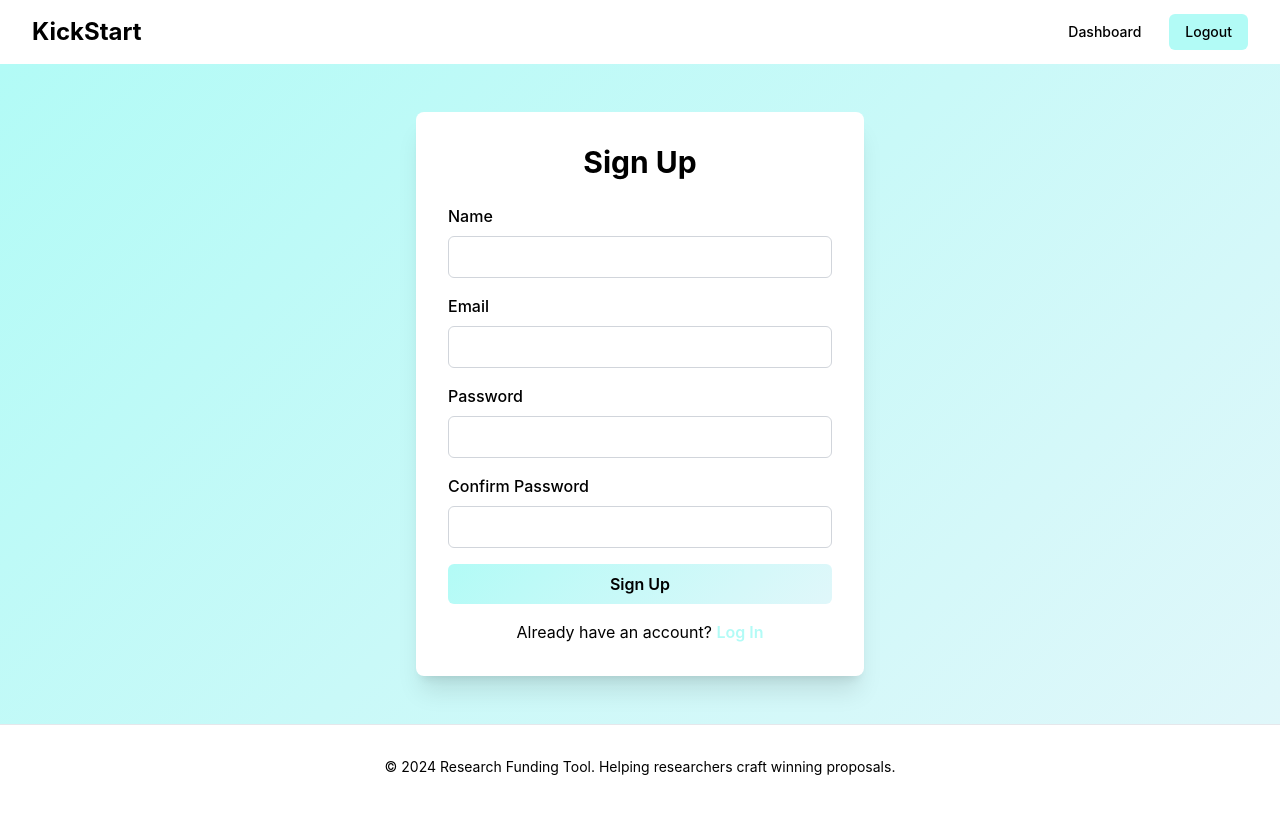
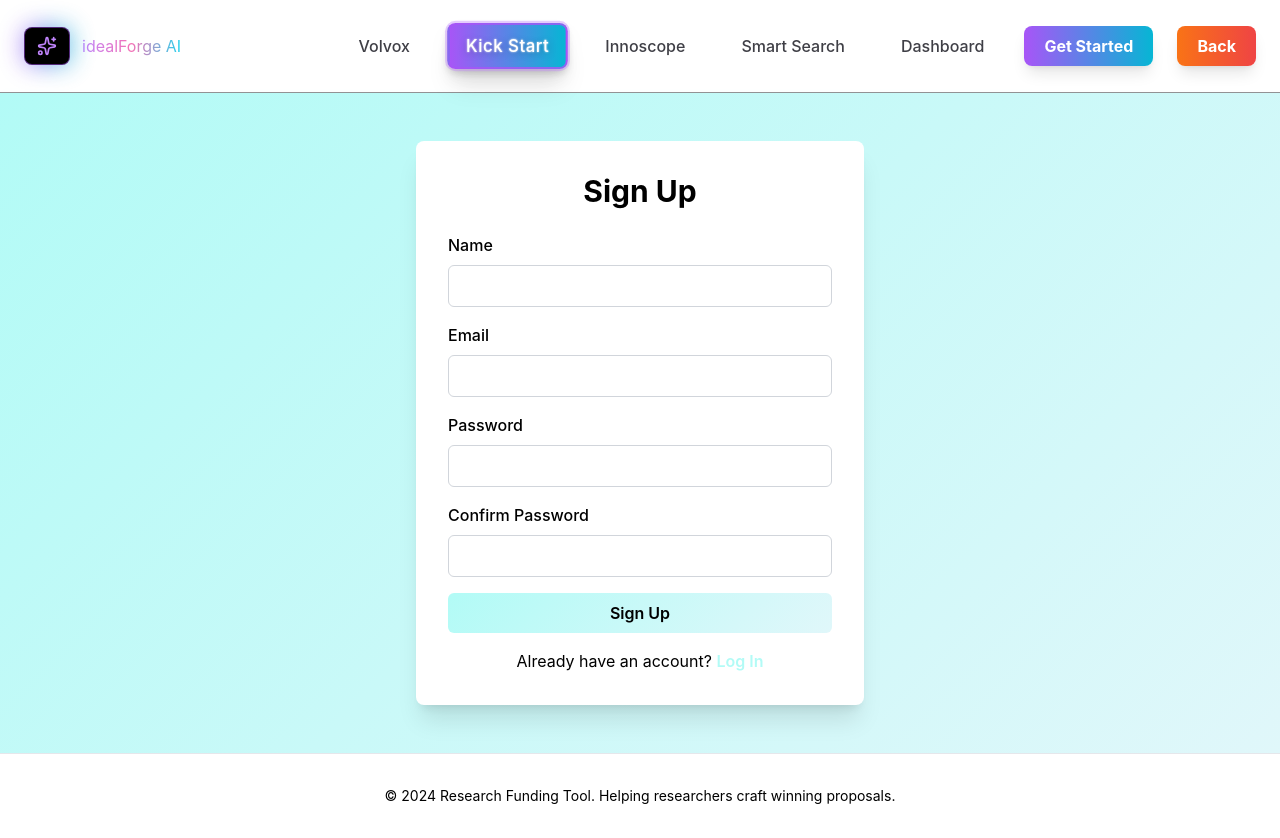
Before and after one commit to MuhamadTalha12/SoftwareProjectManagement, a React (Vite) app in the folder client/: page /signup in a window 1280 px wide. Before the commit the page ends 809 px from the top, so only its background shows below. Built offline with nearby package versions, Linux system fonts and the light colour scheme; no server answers.

Commit message:
add authtoken

```diff
--- a/client/package.json
+++ b/client/package.json
@@ -10,6 +10,7 @@
     "html2canvas": "^1.4.1",
     "html2pdf.js": "^0.12.1",
     "jspdf": "^2.5.1",
+    "lucide-react": "^0.562.0",
     "react": "^18.2.0",
     "react-dom": "^18.2.0",
     "react-markdown": "^10.1.0",
--- a/client/src/App.jsx
+++ b/client/src/App.jsx
@@ -1,12 +1,19 @@
-import { BrowserRouter as Router, Routes, Route, Navigate } from 'react-router-dom';
-import { AuthProvider, AuthContext } from './utils/context/AuthContext';
-import { useContext } from 'react';
-import Landing from './pages/Landing';
-import Login from './pages/Login';
-import Signup from './pages/Signup';
-import Dashboard from './pages/Dashboard';
-import ProposalBuilder from './pages/ProposalBuilder';
-import MyProposals from './pages/MyProposals';
+import {
+  BrowserRouter as Router,
+  Routes,
+  Route,
+  Navigate,
+  useNavigate,
+  useLocation,
+} from "react-router-dom";
+import { AuthProvider, AuthContext } from "./utils/context/AuthContext";
+import { useContext, useEffect } from "react";
+import Landing from "./pages/Landing";
+import Login from "./pages/Login";
+import Signup from "./pages/Signup";
+import Dashboard from "./pages/Dashboard";
+import ProposalBuilder from "./pages/ProposalBuilder";
+import MyProposals from "./pages/MyProposals";
 
 const PrivateRoute = ({ children }) => {
   const { user, loading } = useContext(AuthContext);
@@ -14,19 +21,74 @@ const PrivateRoute = ({ children }) => {
   return user ? children : <Navigate to="/login" />;
 };
 
+// New component to handle routes and URL param logic
+function AppRoutes() {
+  const navigate = useNavigate();
+  const location = useLocation();
+
+  useEffect(() => {
+    const searchParams = new URLSearchParams(location.search);
+    const token = searchParams.get("token");
+    const user_id = searchParams.get("user_id");
+    const user_name = searchParams.get("user_name");
+    const user_email = searchParams.get("user_email");
+    if (token && user_id && user_name && user_email) {
+      localStorage.setItem("token", token);
+      localStorage.setItem("user_id", user_id);
+      localStorage.setItem("user_name", user_name);
+      localStorage.setItem("user_email", user_email);
+      // Remove search params from URL
+      window.history.replaceState({}, document.title, location.pathname);
+      navigate("/dashboard", { replace: true });
+    }
+  }, [location, navigate]);
+
+  return (
+    <Routes>
+      <Route path="/" element={<Landing />} />
+      <Route path="/login" element={<Login />} />
+      <Route path="/signup" element={<Signup />} />
+      <Route
+        path="/dashboard"
+        element={
+          <PrivateRoute>
+            <Dashboard />
+          </PrivateRoute>
+        }
+      />
+      <Route
+        path="/dashboard/proposals"
+        element={
+          <PrivateRoute>
+            <MyProposals />
+          </PrivateRoute>
+        }
+      />
+      <Route
+        path="/dashboard/proposal-builder"
+        element={
+          <PrivateRoute>
+            <ProposalBuilder />
+          </PrivateRoute>
+        }
+      />
+      <Route
+        path="/dashboard/proposal-builder/:id"
+        element={
+          <PrivateRoute>
+            <ProposalBuilder />
+          </PrivateRoute>
+        }
+      />
+    </Routes>
+  );
+}
+
 function App() {
   return (
     <AuthProvider>
       <Router>
-        <Routes>
-          <Route path="/" element={<Landing />} />
-          <Route path="/login" element={<Login />} />
-          <Route path="/signup" element={<Signup />} />
-          <Route path="/dashboard" element={<PrivateRoute><Dashboard /></PrivateRoute>} />
-          <Route path="/dashboard/proposals" element={<PrivateRoute><MyProposals /></PrivateRoute>} />
-          <Route path="/dashboard/proposal-builder" element={<PrivateRoute><ProposalBuilder /></PrivateRoute>} />
-          <Route path="/dashboard/proposal-builder/:id" element={<PrivateRoute><ProposalBuilder /></PrivateRoute>} />
-        </Routes>
+        <AppRoutes />
       </Router>
     </AuthProvider>
   );
--- a/client/src/components/Navbar.jsx
+++ b/client/src/components/Navbar.jsx
@@ -1,60 +1,122 @@
-import { Link, useNavigate } from 'react-router-dom';
-import { motion } from 'framer-motion';
-import { useContext } from 'react';
-import { AuthContext } from '../utils/context/AuthContext'; // Fixed path
+import React from "react";
+import { Link, useNavigate } from "react-router-dom";
+import { useContext } from "react";
+import { AuthContext } from "../utils/context/AuthContext";
+import { Sparkles } from "lucide-react";
+
+const navLinks = [
+  { label: "Volvox", key: "volvox", selected: true },
+  { label: "Kick Start", key: "kickstart" },
+  { label: "Innoscope", key: "innoscope" },
+  { label: "Smart Search", key: "smart_search" },
+  { label: "Dashboard", key: "dashboard" },
+];
+
+function getAuthSessionData() {
+  let token = localStorage.getItem("token") || "";
+  let userName = localStorage.getItem("user_name") || "";
+  let userEmail = localStorage.getItem("user_email") || "";
+  let userId = localStorage.getItem("user_id") || "";
+  return { token, userName, userEmail, userId };
+}
 
 const Navbar = () => {
   const { user, logout } = useContext(AuthContext);
   const navigate = useNavigate();
 
+  const openUrl = (key) => {
+    let baseUrlEnv = "";
+    if (key === "dashboard") {
+      navigate("/dashboard");
+      return;
+    }
+    if (key === "innoscope") {
+      baseUrlEnv = import.meta.env.VITE_INNOSCOPE_URL || "";
+    } else if (key === "smart_search") {
+      baseUrlEnv = import.meta.env.VITE_SMART_SEARCH_URL || "";
+    } else if (key === "volvox") {
+      baseUrlEnv = import.meta.env.VITE_VOLVOX_URL || "";
+    }
+    const { token, userName, userEmail, userId } = getAuthSessionData();
+    if (!baseUrlEnv) return;
+    const url = new URL(baseUrlEnv);
+    url.searchParams.set("token", token);
+    url.searchParams.set("user_name", userName);
+    url.searchParams.set("user_email", userEmail);
+    url.searchParams.set("user_id", userId);
+    window.open(url.toString(), "_blank");
+  };
+
   const handleLogout = () => {
     logout();
-    navigate('/');
+    navigate("/");
   };
 
+  function handleGetStarted() {
+    const LOGOUT_URL = import.meta.env.VITE_LOGOUT_URL + "/workflows" || "";
+    window.location.href = LOGOUT_URL;
+  }
+
+  function handleBackToDashboard() {
+    const DASHBOARD_URL = import.meta.env.VITE_LOGOUT_URL || "";
+    window.location.href = DASHBOARD_URL;
+  }
+
   return (
-    <nav className="bg-white shadow-md">
-      <div className="max-w-7xl mx-auto px-4 sm:px-6 lg:px-8">
-        <div className="flex justify-between items-center h-16">
-          <Link to="/" className="text-2xl font-bold text-black">
-            KickStart
-          </Link>
-          <div className="flex items-center space-x-4">
-            {user ? (
-              <>
-                <Link
-                  to="/dashboard"
-                  className="text-black hover:text-gray-700 px-3 py-2 rounded-md text-sm font-medium"
-                >
-                  Dashboard
-                </Link>
-                <button
-                  onClick={handleLogout}
-                  className="bg-primary hover:bg-[#9AE6E1] text-black px-4 py-2 rounded-md text-sm font-medium transition-colors"
-                >
-                  Logout
-                </button>
-              </>
-            ) : (
-              <>
-                <Link
-                  to="/login"
-                  className="text-black hover:text-gray-700 px-3 py-2 rounded-md text-sm font-medium"
-                >
-                  Log In
-                </Link>
-                <Link
-                  to="/signup"
-                  className="bg-primary hover:bg-[#9AE6E1] text-black px-4 py-2 rounded-md text-sm font-medium transition-colors"
-                >
-                  Sign Up
-                </Link>
-              </>
-            )}
+    <header className="border-b border-zinc-800/50 backdrop-blur-sm sticky top-0 z-50 bg-white/80 dark:bg-transparent transition-colors duration-300">
+      <div className="max-w-7xl mx-auto px-6 py-6 flex items-center justify-between">
+        <div className="flex items-center gap-3">
+          <div className="relative">
+            <div className="absolute inset-0 bg-gradient-to-r from-purple-500 to-cyan-500 rounded-lg blur-md opacity-75"></div>
+            <div className="relative bg-black dark:bg-black px-3 py-2 rounded-lg border border-purple-500/50">
+              <Sparkles className="w-5 h-5 text-purple-400" />
+            </div>
           </div>
+          <h1 className="bg-gradient-to-r from-purple-400 via-pink-400 to-cyan-400 bg-clip-text text-transparent">
+            idealForge AI
+          </h1>
+        </div>
+        <div className="hidden md:flex items-center gap-6">
+          {navLinks.map((link) => {
+            const isSelected = link.key === "kickstart";
+            return (
+              <button
+                key={link.label}
+                onClick={() => openUrl(link.key)}
+                className={`transition-colors px-4 py-2 rounded-lg font-medium ${
+                  isSelected
+                    ? "bg-gradient-to-r from-purple-500 to-cyan-500 text-white font-extrabold shadow-xl border-2 border-purple-500/80 scale-105 ring-2 ring-purple-400/40 dark:ring-purple-400/60 drop-shadow-lg  outline-white dark:outline-black"
+                    : "text-zinc-700 dark:text-zinc-400 hover:text-white dark:hover:text-white hover:bg-zinc-100 dark:hover:bg-zinc-800"
+                }`}
+                style={
+                  isSelected
+                    ? {
+                        color: "#fff",
+                        textShadow: "0 2px 8px rgba(0,0,0,0.25), 0 0 2px #fff",
+                        letterSpacing: "0.03em",
+                      }
+                    : {}
+                }
+              >
+                {link.label}
+              </button>
+            );
+          })}
+          <button
+            onClick={handleGetStarted}
+            className="px-5 py-2 rounded-lg font-bold text-white bg-gradient-to-r from-purple-500 to-cyan-500 shadow-lg transition-all hover:scale-105"
+          >
+            Get Started
+          </button>
+          <button
+            onClick={handleBackToDashboard}
+            className="px-5 py-2 rounded-lg font-bold text-white bg-gradient-to-r from-orange-500 to-red-500 shadow-lg transition-all hover:scale-105"
+          >
+            Back
+          </button>
         </div>
       </div>
-    </nav>
+    </header>
   );
 };
 
```
Also changed, not shown: 2 other files (tests, documents, lock files or other folders).
